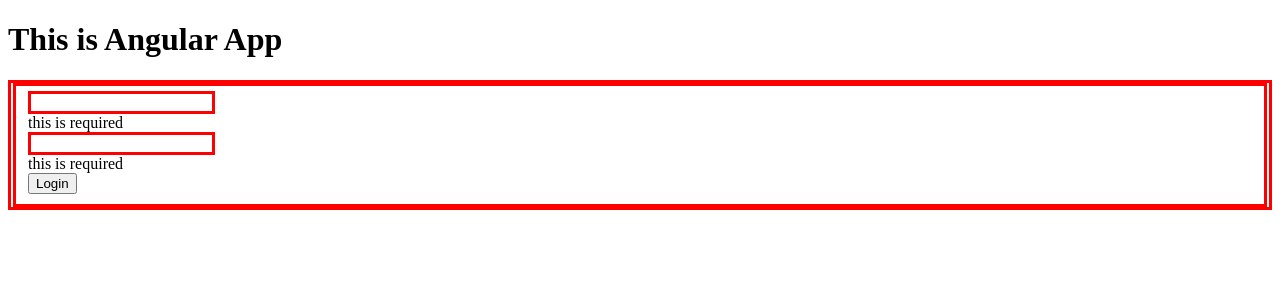
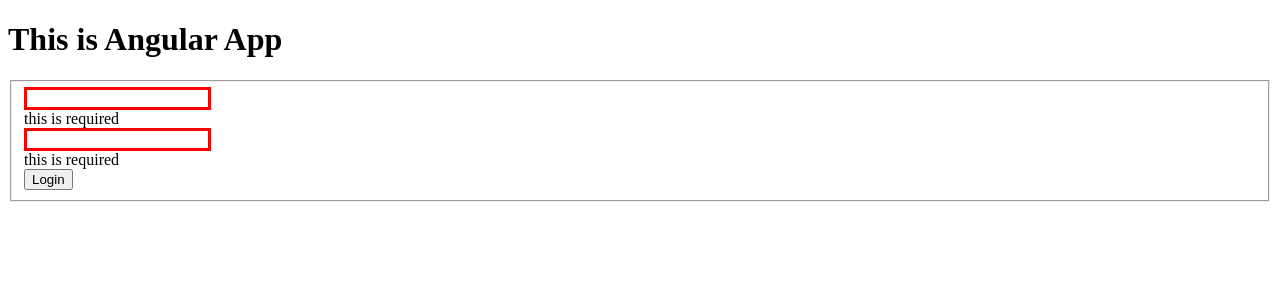
Before and after one commit to TooBag/FIRST-Angular-App, an Angular app in the folder AnguarApp/: page / in a window 1280 px wide. Shown: the top 300 px of the page. Built offline with nearby package versions, Linux system fonts and the light colour scheme.

Commit message:
layout
only change colour on input field

```diff
--- a/AnguarApp/src/app/form/login/login.component.css
+++ b/AnguarApp/src/app/form/login/login.component.css
@@ -1,7 +1,7 @@
-.ng-invalid {
+input.ng-invalid {
     border: 3px solid red;
 }
 
-.ng-valid {
+input.ng-valid {
     border: 3px solid green;
 }
```
